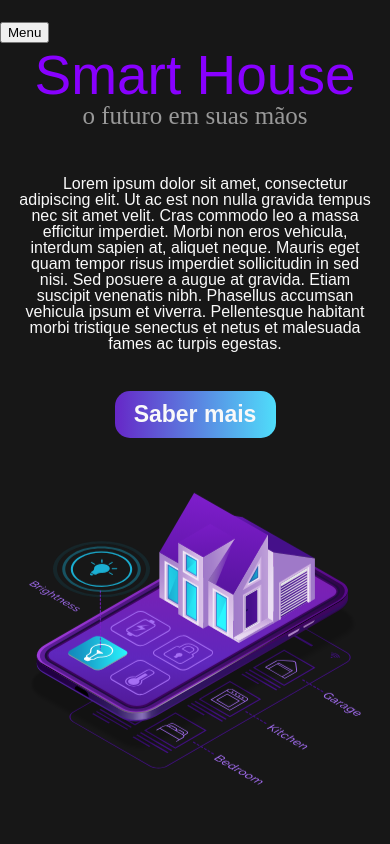
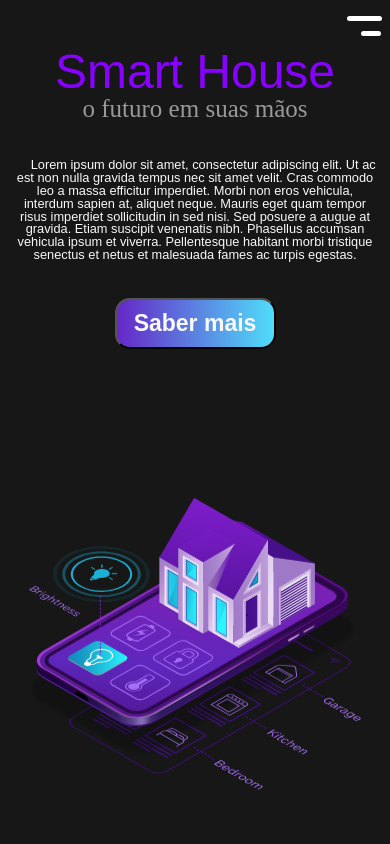
Before and after one commit to IgorCentofante/Smart-House, a plain HTML site: page index.html in a window 390 px wide. Shown: the top 844 px of the page. Drawn offline with nearby package versions, Linux system fonts and the light colour scheme.

Commit message:
Added animations

```diff
--- a/assets/src/css/style.css
+++ b/assets/src/css/style.css
@@ -16,17 +16,22 @@ body{
     overflow-x: hidden;
 }
 header{
+    display: flex;
     width: 100%;
-    height: 100%;
+    padding: 10px 20px;
+    position: fixed;
     background-color: var(--color-background);
     background-position: center;
+    align-items: center;
+    justify-content: space-between;
+    z-index: 999;
 }
-header .navBar{
-    position: fixed;
-    width: 100%;
+.navBar{
+    max-width: 1200px;
+    margin: 0 auto;
     display: flex;
     align-items: center;
-    justify-content: space-between;
+    justify-content: end;
 }
 header .navBar li{
     display: inline-block;
@@ -35,6 +40,7 @@ header .navBar a{
     text-decoration: none;
     font-size: 26px;
     color: var(--color);
+    justify-content: space-between;
     margin: 2vh;
     padding: 8px 12px;
     border-radius: 3px;
@@ -48,9 +54,6 @@ header .navBar a:hover::after{
     position: absolute;
     height: 3px;
     width: 7.2rem;
-}
-.sideBarIcon{
-    color: white;
 }
 .conteudo-header{
     width: 100vw;
@@ -71,7 +74,7 @@ header .navBar a:hover::after{
 }
 .titulo-container-esquerdo{
     color: var(--color-primary);
-    font-size: 55px;
+    font-size: 4rem;
     font-family: var(--font-family);
 }
 .subtitulo-container-esquerdo{
@@ -81,7 +84,7 @@ header .navBar a:hover::after{
 .texto-container-esquerdo{
     font-family: var(--font-family);
     color: var(--color);
-    font-size: 18px;
+    font-size: 1.2rem;
     margin: 5% 5% 1% 5%;
     text-align: center;
 }
@@ -94,14 +97,12 @@ header .navBar a:hover::after{
     color: var(--color);
     margin: 10%;
     padding: 10px;
-    border: black;
     border-radius: 15px;
     background-image: linear-gradient(90deg, rgba(102,39,199,255),
     rgb(79, 221, 250));
 }
 .btn-header:hover{
     cursor: pointer;
-    border-color: white;
     animation: mexidinha 0.5s alternate;
 }
 
@@ -195,14 +196,14 @@ header .navBar a:hover::after{
     }
 }
 @media only screen and (max-width: 600px){
-    html, body {
-        overflow-x: hidden;
-    }
     nav{
-        height: 4em;
+        height: 2em;
     }
     .navBar a{
         display: none;
+    }
+    .titulo-container-esquerdo{
+        font-size: 3rem;
     }
     .conteudo-header{
         flex-direction: column;
@@ -215,7 +216,8 @@ header .navBar a:hover::after{
     }
     .texto-container-esquerdo{
         margin: 3em 1em 1em 1em;
-        font-size: 1em;
+        font-size: 0.8rem;
+        text-align: center;
     }
     .btn-header{
         margin: 1em 0em 0em 0em;
@@ -225,10 +227,50 @@ header .navBar a:hover::after{
     }
 }
 @media (max-width: 600px){
+    header{
+        display: block;
+        align-self: start;
+    }
     #btn-mobile{
         display: block;
+        width: 50px;
+        height: 50px;
+        background-color: var(--color-background);
+        border-radius: 10%;
+        position: relative;
     }
-    a #nav.active #menu{
-        display: flex;
+    #btn-mobile::after{
+        content:"";
+        position: absolute;
+        top: 30%;
+        left: 5%;
+        width: 70%;
+        height: 10%;
+        background-color: #ffffff;
+        border-radius: 20px;
+        transition: 1s ease;
+    }
+    #btn-mobile::before{
+        content:"";
+        position: absolute;
+        top: 60%;
+        left: 33%;
+        width: 40%;
+        height: 10%;
+        background-color: #ffffff;
+        border-radius: 20px;
+        transition: 1s ease;
+    }
+    #btn-mobile:checked ~ label .btn-mobile:after{
+        transform: rotate(225deg);
+        top: 45%;
+        left: 15%;
+    }
+    #btn-mobile:checked ~ label .btn-mobile:before{
+        transform: rotate(-405deg);
+        top: 45%;
+        left: 15%;
+        width: 70%;
+        height: 10%;
     }
 }
--- a/assets/src/js/menu.js
+++ /dev/null
@@ -1,8 +0,0 @@
-const btnMobile = document.getElementById('btn-mobile');
-
-function openMenu () {
-    const nav = document.getElementById('nav');
-    nav.classList.toggle('active')
-}
-
-btnMobile.addEventListener('click', openMenu)
--- a/index.html
+++ b/index.html
@@ -6,22 +6,24 @@
     <meta name="viewport" content="width=device-width, initial-scale=1.0" />
     <title>Smart House</title>
 
-    <!--html imports-->
+    <!--========Html imports===========-->
     <link rel="html" href="login.html" type="text/">
 
-    <!--css imports-->
+    <!--========CSS imports===========-->
     <link rel="stylesheet" href="assets/src/css/reset.css" />
     <link rel="stylesheet" href="assets/src/css/style.css" />
 
-    <!--js imports-->
-    <script src="assets/src/js/menu.js" defer></script>
+    <!--========JS imports===========-->
+    <link rel="stylesheet" href="https://unpkg.com/aos@next/dist/aos.css" />
   </head>
 
   <body>
     <header class="menu">
         <nav class="navBar" id="nav">
-            <a href="">Logo</a>
-            <button id="btn-mobile">Menu</button>
+            <input id="btn-mobile" type="checkbox" style="display: none"/>
+            <label for="btn-mobile">
+              <div class="btn-mobile" id="btn-mobile"></div>
+            </label>
             <ul>
                 <li><a href="index.html">Inicio</a></li>
                 <li><a href="#about">Sobre</a></li>
@@ -30,29 +32,34 @@
                 <li><a href="login.html">Painel</a></li>
             </ul>
         </nav>
+    </header>
 
         <section class="conteudo-header">
           <div class="container-esquerdo">
-              <h1 class="titulo-container-esquerdo">Smart House</h1>
-              <h2 class="subtitulo-container-esquerdo">o futuro em suas mãos</h2>
+              <h1 class="titulo-container-esquerdo" data-aos="fade-down" data-aos-duration="800">Smart House</h1>
+              <h2 class="subtitulo-container-esquerdo" data-aos="fade-down" data-aos-duration="800">o futuro em suas mãos</h2>
 
-              <div class="texto-container-esquerdo">
+              <div class="texto-container-esquerdo" data-aos="fade-right" data-aos-duration="800">
                 <p> &emsp; Lorem ipsum dolor sit amet, consectetur adipiscing elit. Ut ac est non nulla gravida tempus nec sit amet velit. Cras commodo leo a massa efficitur imperdiet. Morbi non eros vehicula, interdum sapien at, aliquet neque. Mauris eget quam tempor risus imperdiet sollicitudin in sed nisi. Sed posuere a augue at gravida. Etiam suscipit venenatis nibh. Phasellus accumsan vehicula ipsum et viverra. Pellentesque habitant morbi tristique senectus et netus et malesuada fames ac turpis egestas.</p>
               </div>
 
-              <button class="btn-header">Saber mais</button>
+              <button class="btn-header" data-aos="fade-up" data-aos-duration="800">Saber mais</button>
           </div>
 
-          <div class="container-direito">
+          <div class="container-direito" data-aos="fade-left" data-aos-duration="800">
             <img src="assets/src/svg/smartHouse.svg" class="logo-menu">
           </div>
         </section>
-    </header>
 
-    <section class="sobre" id="about">
+    <section class="sobre" id="about" data-aos="fade-up">
       <h2 class="titulo-sobre-nos">Sobre nós</h2>
       <p class="conteudo-sobre-nos">Lorem ipsum dolor sit amet, consectetur adipisicing elit, sed do eiusmod tempor incididunt ut labore et dolore magna aliqua. Ut enim ad minim veniam, quis nostrud exercitation ullamco laboris nisi ut aliquip ex ea commodo consequat. Duis aute irure dolor in reprehenderit in voluptate velit esse cillum dolore eu fugiat nulla pariatur. Excepteur sint occaecat cupidatat non proident</p>
     </section>
 
+    <!--======== Animações ===========-->
+    <script src="https://unpkg.com/aos@next/dist/aos.js"></script>
+    <script>
+      AOS.init();
+    </script>
   </body>
 </html>
```
Also changed, not shown: login.html (+12 -4 lines).
